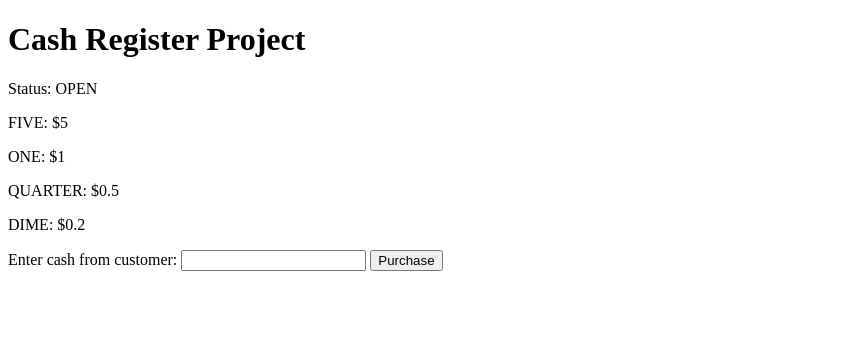
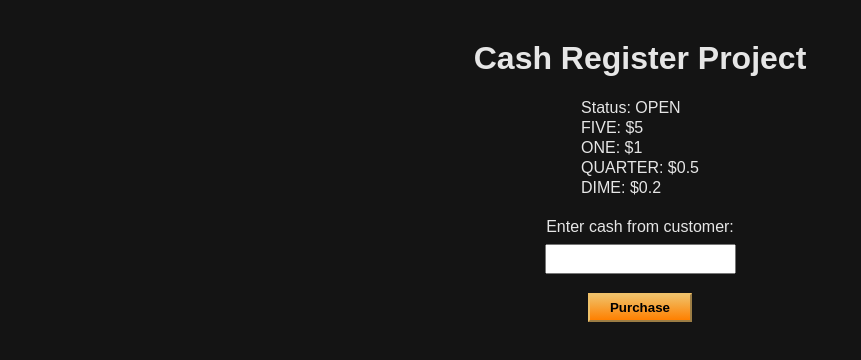
Before and after one commit to QingjieShen/cash-register, a plain HTML site: page index.html in a window 1280 px wide. Shown: the whole page, without its empty margins (0-861 px from the left). Drawn offline with Linux system fonts and the light colour scheme.

Commit message:
styles the basic information

```diff
--- a/css/main.css
+++ b/css/main.css
@@ -0,0 +1,65 @@
+* {
+    margin: 0;
+    padding: 0;
+    box-sizing: border-box;
+}
+
+:root {
+    --background: rgb(20, 20, 20);
+    --text-color: rgb(230, 230, 230);
+    --drawer-color: rgb(79, 215, 242);
+    --button-color-dark: rgb(255, 128, 0);
+    --button-color-light: rgb(240, 193, 105);
+}
+
+body {
+    background-color: var(--background);
+    color: var(--text-color);
+    font-family: Arial, Helvetica, sans-serif;
+}
+
+h1 {
+    margin-top: 40px;
+    margin-bottom: 20px;
+    text-align: center;
+}
+
+main {
+    display: flex;
+    flex-direction: column;
+    align-items: center;
+    justify-content: center;
+}
+
+#change-due {
+    text-align: left;
+    margin-bottom: 15px;
+}
+
+#change-due p {
+    margin: 2px auto;
+}
+
+label, button, input {
+    display: block;
+    margin: 4px auto;
+}
+
+.input-cash {
+    display: flex;
+    flex-direction: column;
+}
+
+#cash {
+    height: 30px;
+    padding: 5px;
+}
+
+#purchase-btn {
+    padding: 5px 20px;
+    background: linear-gradient(var(--button-color-light), var(--button-color-dark));
+    font-weight: bold;
+    border-color: var(--button-color-light);
+    border-width: 2px;
+    margin-top: 15px;
+}
--- a/index.html
+++ b/index.html
@@ -9,7 +9,7 @@
 <body>
     <h1>Cash Register Project</h1>
     <main>
-        <div id="change-due" class="drawerInfo">
+        <div id="change-due">
             <p>Status: OPEN</p>
             <p>FIVE: $5</p>
             <p>ONE: $1</p>
```
